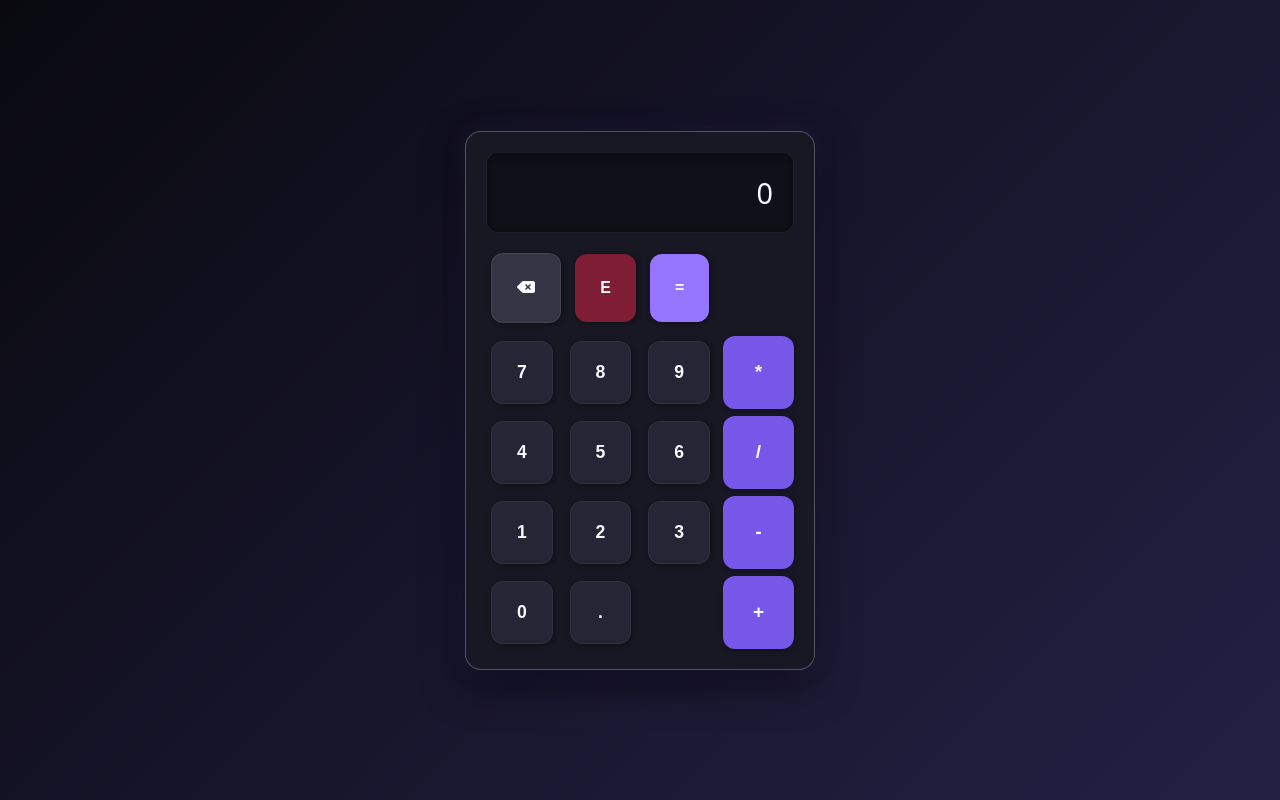
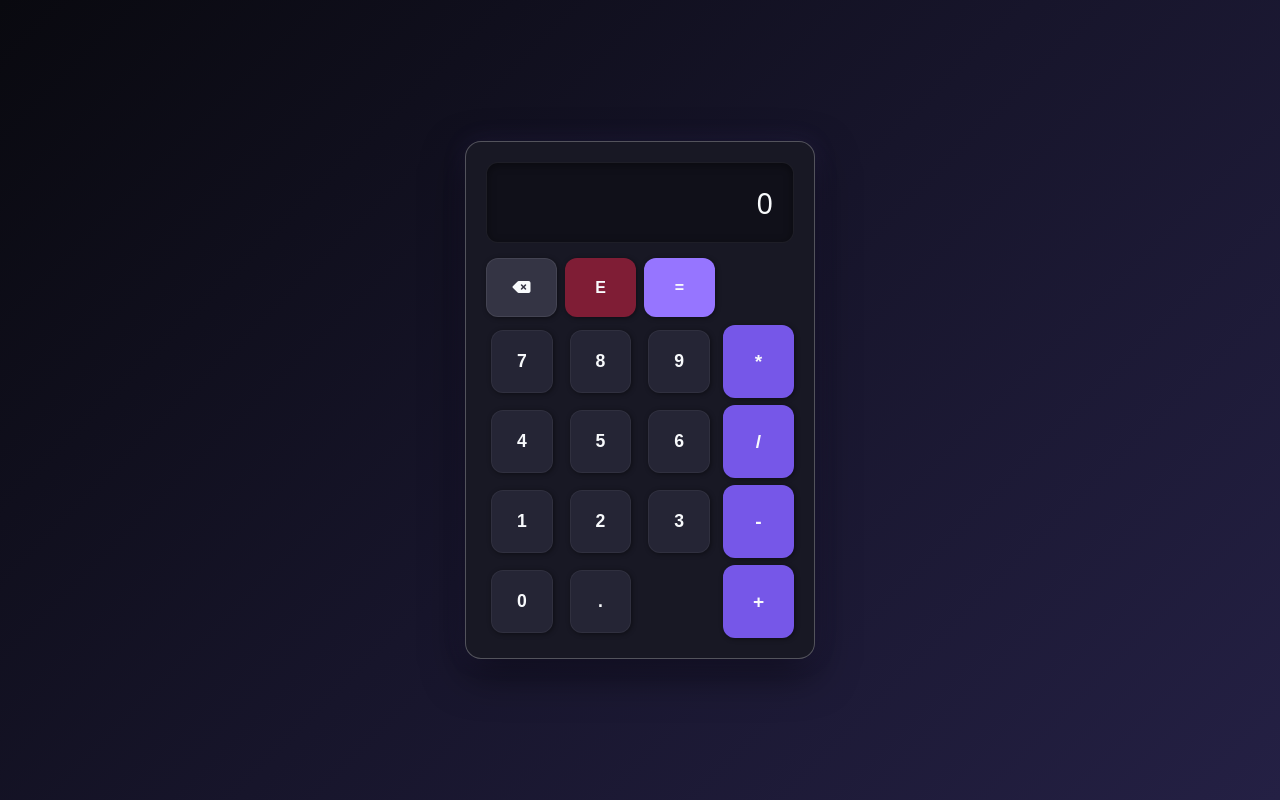
Before and after one commit to TiagoCod/calculadora, a plain HTML site: page index.html in a window 1280 px wide. Drawn offline with Linux system fonts and the light colour scheme.

Commit message:
style: ajustei dos botões superiores

```diff
--- a/estilos/mobile.css
+++ b/estilos/mobile.css
@@ -75,10 +75,17 @@ div.outros span.icone button{
 }
 section#calculadora div#outros{
     grid-area: 1 / 1 / 2 / -1;
+    display: grid;
+    grid-template-columns: repeat(4, 1fr);
+    gap: 8px;
 }
 section#calculadora div#outros button{
     background-color: gray;
     font-size: 1em;
+    width: 100%;
+    margin: 0;
+    aspect-ratio: 1.2 / 1;
+    padding: 8px;
 }
 section#calculadora div#outros button:hover{
     background-color: rgb(99, 96, 96);
```
